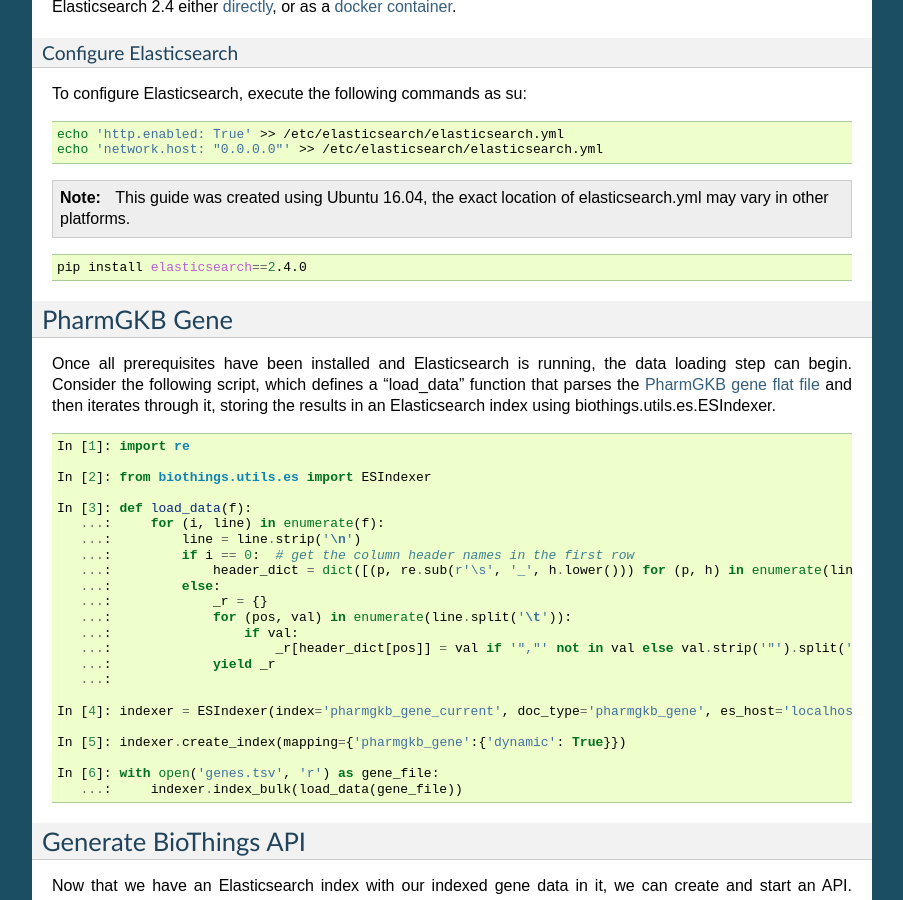
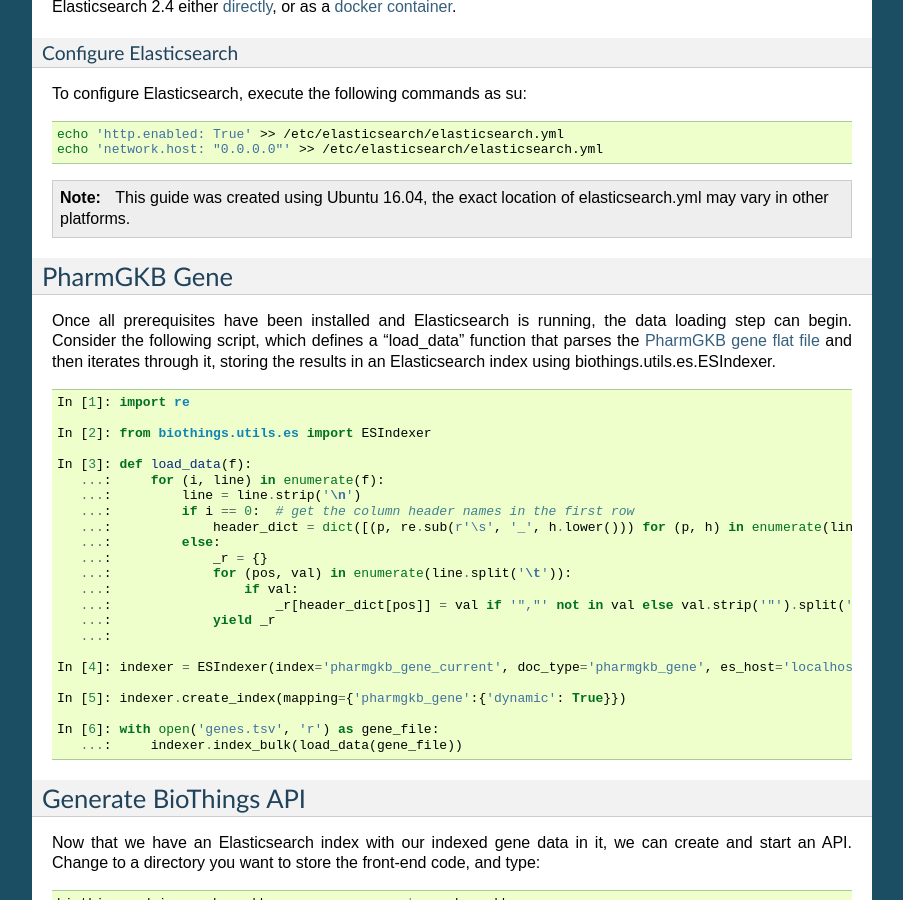
Before and after one commit to biothings/biothings.api, a Sphinx documentation site: the page built from docs/doc/single_source_tutorial.rst, in a window 1280 px wide and 900 px high, scrolled down 741 px. Shown: the whole window, without its empty margins (198-1101 px from the left). Built offline with Sphinx 7.4.7, drawn with Linux system fonts in a browser that asks for light colours.

Commit message:
Removing old code block in docs

```diff
--- a/docs/doc/single_source_tutorial.rst
+++ b/docs/doc/single_source_tutorial.rst
@@ -55,10 +55,6 @@
     echo 'network.host: "0.0.0.0"' >> /etc/elasticsearch/elasticsearch.yml
 
 .. note:: This guide was created using Ubuntu 16.04, the exact location of elasticsearch.yml may vary in other platforms.
-
-.. code-block:: bash
-
-    pip install elasticsearch==2.4.0
 
 PharmGKB Gene
 ^^^^^^^^^^^^^
```
